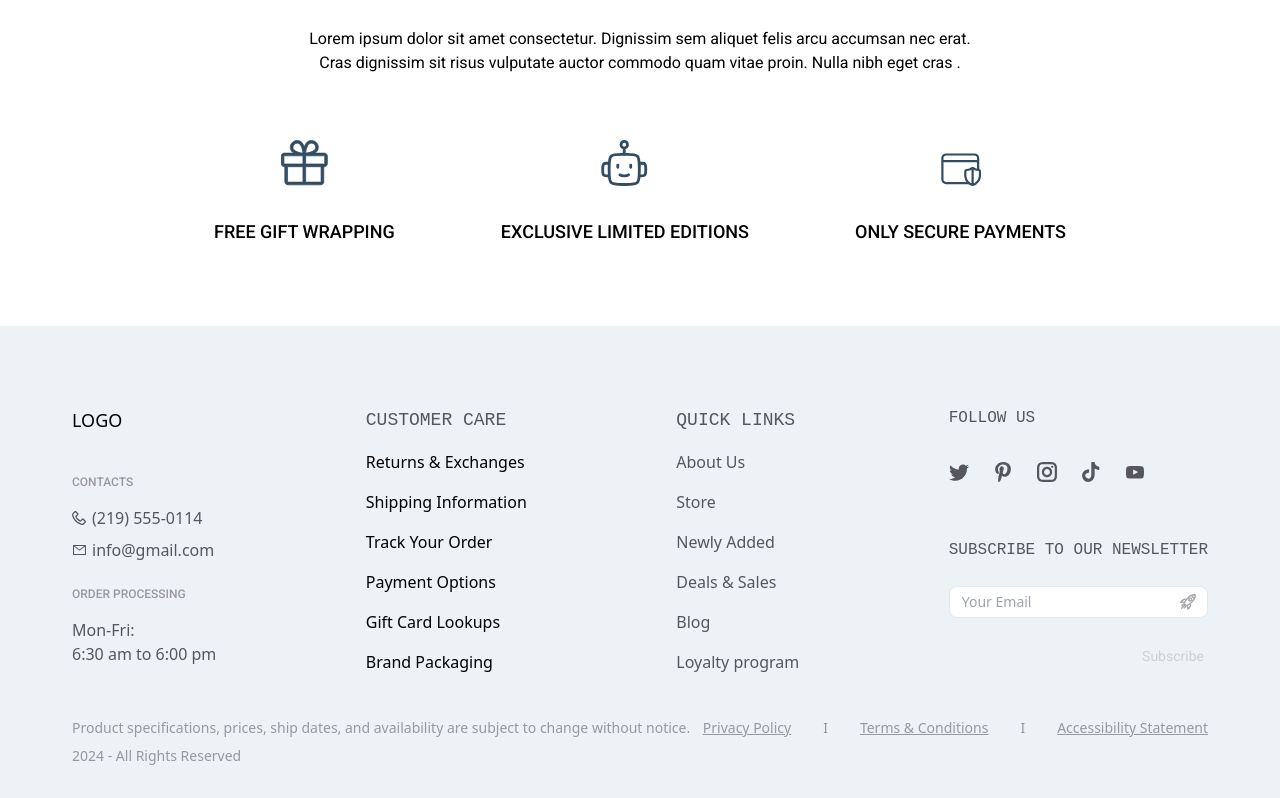
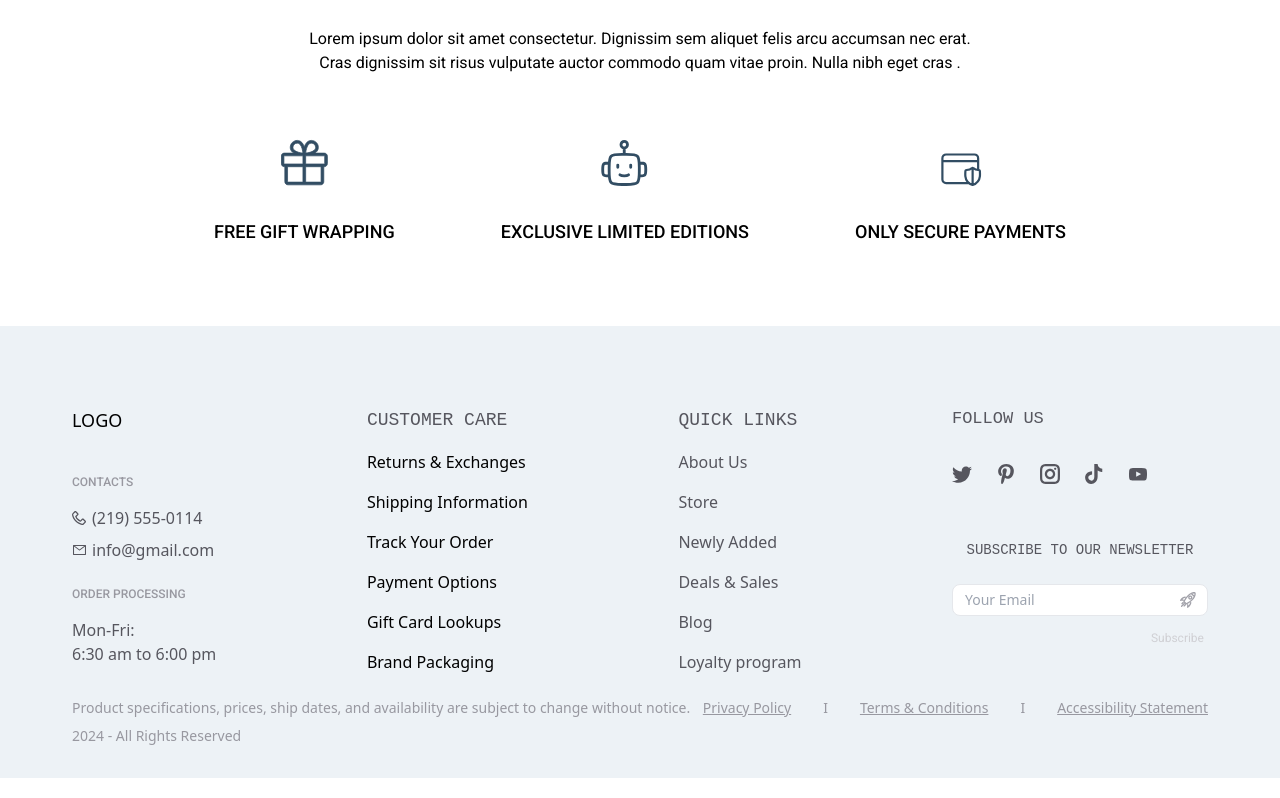
Before and after one commit to BohdanTaran/cos, a React (Vite) app: page / in a window 1280 px wide. Shown: the part 2932-3730 px from the top of the page. Built offline with nearby package versions, Linux system fonts and the light colour scheme; no server answers; a web font is replaced by a local one.

Commit message:
fix subscribe&follow us

```diff
--- a/src/contexts/MediaQueryContext.tsx
+++ b/src/contexts/MediaQueryContext.tsx
@@ -10,7 +10,6 @@ const SIZES = {
   phone: `(max-width: 640px)`,
   tablet: `(max-width: 1024px)`,
   laptop: `(max-width: 1280px)`,
-  desktop: `(min-width: 1280px)`,
 };
 
 export interface MediaQueryProviderProps {
--- a/src/widgets/Footer/Footer.tsx
+++ b/src/widgets/Footer/Footer.tsx
@@ -1,15 +1,16 @@
-import { useFooter } from './useFooter';
+import { useMediaQueryContext } from './useMediaQueryContext';
 
 import ContentLayout from '../../shared/layouts/ContentLayout';
 import { MobileFooter } from './components/MobileFooter';
 import { LaptopFooter } from './components/LaptopFooter';
 
 export const Footer = () => {
-  const { isMobile } = useFooter();
+  const { isTablet } = useMediaQueryContext();
+
   return (
     <div className="bg-secondary-10">
       <ContentLayout>
-        {isMobile ? <MobileFooter /> : <LaptopFooter />}
+        {isTablet ? <MobileFooter /> : <LaptopFooter />}
       </ContentLayout>
     </div>
   );
--- a/src/widgets/Footer/components/FollowUs.tsx
+++ b/src/widgets/Footer/components/FollowUs.tsx
@@ -3,7 +3,9 @@ import Icon from '../../../shared/components/Icon';
 const FollowUs = () => {
   return (
     <div className="flex flex-col text-center justify-center mt-12 laptop:mt-0 laptop:text-start">
-      <p className="font-azeret font-medium text-neutral-50 uppercase">Follow us</p>
+      <p className="font-azeret font-medium text-[17px] text-neutral-50 uppercase">
+        Follow us
+      </p>
       <div className="flex flex-row text-center justify-center gap-8 mt-8 laptop:text-start laptop:gap-6">
         <Icon
           icon="twitter"
--- a/src/widgets/Footer/components/Subscribe.tsx
+++ b/src/widgets/Footer/components/Subscribe.tsx
@@ -3,7 +3,7 @@ import Icon from '../../../shared/components/Icon';
 const Subscribe = () => {
   return (
     <div className="text-center pt-10 mb-12 laptop:mt-4">
-      <p className="font-azeret text-base font-medium text-neutral-50 text-center uppercase">
+      <p className="font-azeret text-base laptop:text-sm font-medium text-neutral-50 text-center uppercase">
         SUBSCRIBE&nbsp;TO&nbsp;OUR&nbsp;NEWSLETTER
       </p>
       <form>
@@ -19,10 +19,10 @@ const Subscribe = () => {
             size={'w-[24px] h-[24px]'}
           />
         </div>
-        <div className="flex justify-center laptop:justify-end mt-6 laptop:mt-1}">
+        <div className="flex justify-center laptop:justify-end mt-6 laptop:mt-[10px]">
           <button
             type="submit"
-            className=" p-2 laptop:p-1 font-roboto text-sm laptop:text-sx font-normal text-neutral-20 focus:text-primary-40 hover:border-transparent rounded-md"
+            className=" p-2 laptop:p-1 font-roboto text-sm laptop:text-xs font-normal text-neutral-20 focus:text-primary-40 hover:border-transparent rounded-md"
           >
             Subscribe
           </button>
--- a/src/widgets/Footer/useFooter.ts
+++ b/src/widgets/Footer/useMediaQueryContext.ts
@@ -4,7 +4,7 @@ import {
   MediaQueryContextType,
 } from '../../contexts/MediaQueryContext';
 
-export const useFooter = (): MediaQueryContextType => {
+export const useMediaQueryContext = (): MediaQueryContextType => {
   const context = useContext(MediaQueryContext);
   if (context === undefined) {
     throw new Error('');
```
